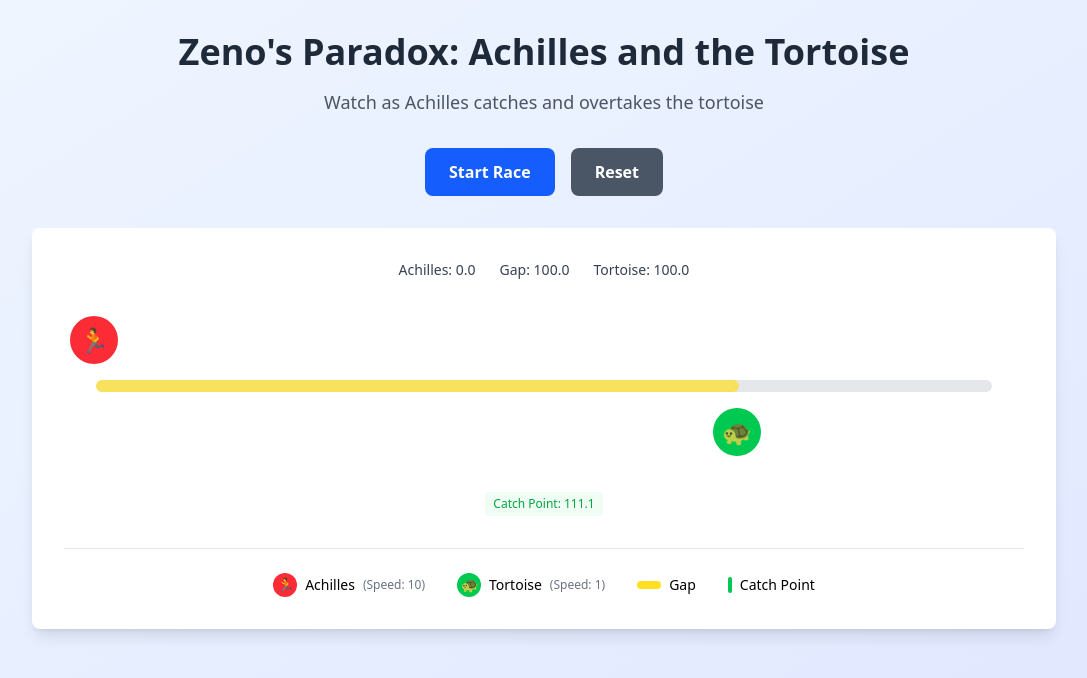
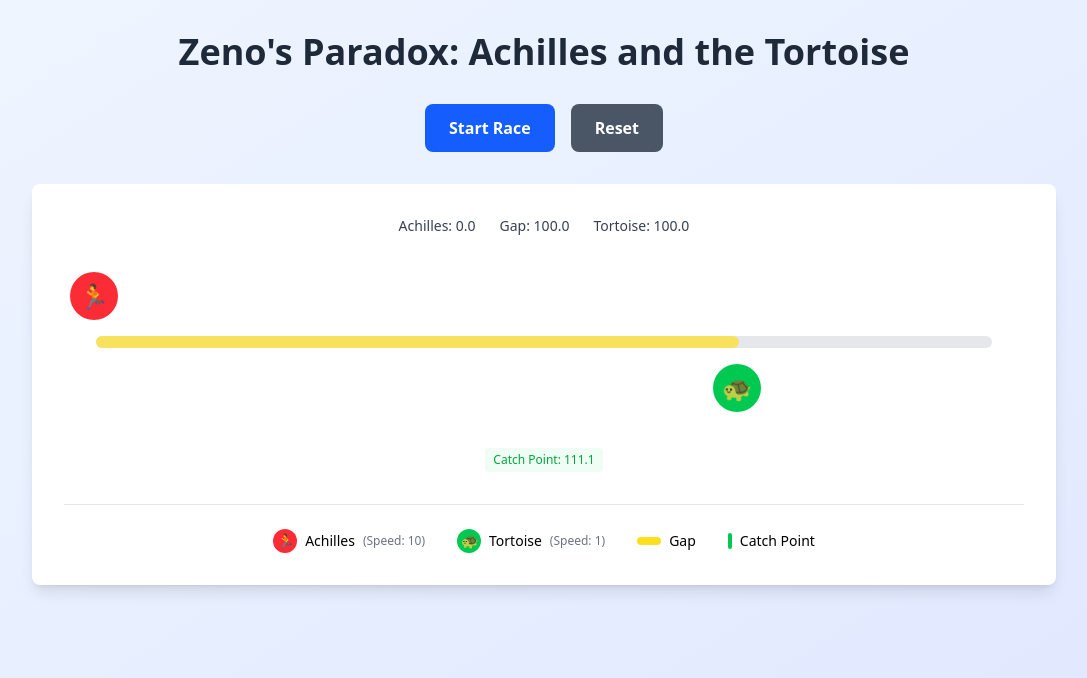
Before and after one commit to olucasfreitas/question-6, a React (Vite) app: page / in a window 1280 px wide. Shown: the top 678 px of the page, without its empty margins (96-1183 px from the left). Built offline with nearby package versions, Linux system fonts and the light colour scheme.

Commit message:
removing

```diff
--- a/src/App.tsx
+++ b/src/App.tsx
@@ -13,7 +13,6 @@ function App() {
   const [animationTime, setAnimationTime] = useState(0);
   const trackRef = useRef<HTMLDivElement>(null);
 
-  // Update container width on mount and resize
   useEffect(() => {
     const updateWidth = () => {
       if (trackRef.current) {
@@ -26,7 +25,6 @@ function App() {
     return () => window.removeEventListener('resize', updateWidth);
   }, []);
 
-  // Calculate correct approach (fixed frame of reference)
   const calculateCorrectAnimation = () => {
     const achillesSpeed = 10;
     const tortoiseSpeed = 1;
@@ -100,9 +98,6 @@ function App() {
           <h1 className="text-4xl font-bold text-gray-800 mb-4">
             Zeno's Paradox: Achilles and the Tortoise
           </h1>
-          <p className="text-lg text-gray-600">
-            Watch as Achilles catches and overtakes the tortoise
-          </p>
         </div>
 
         {/* Controls */}
```
